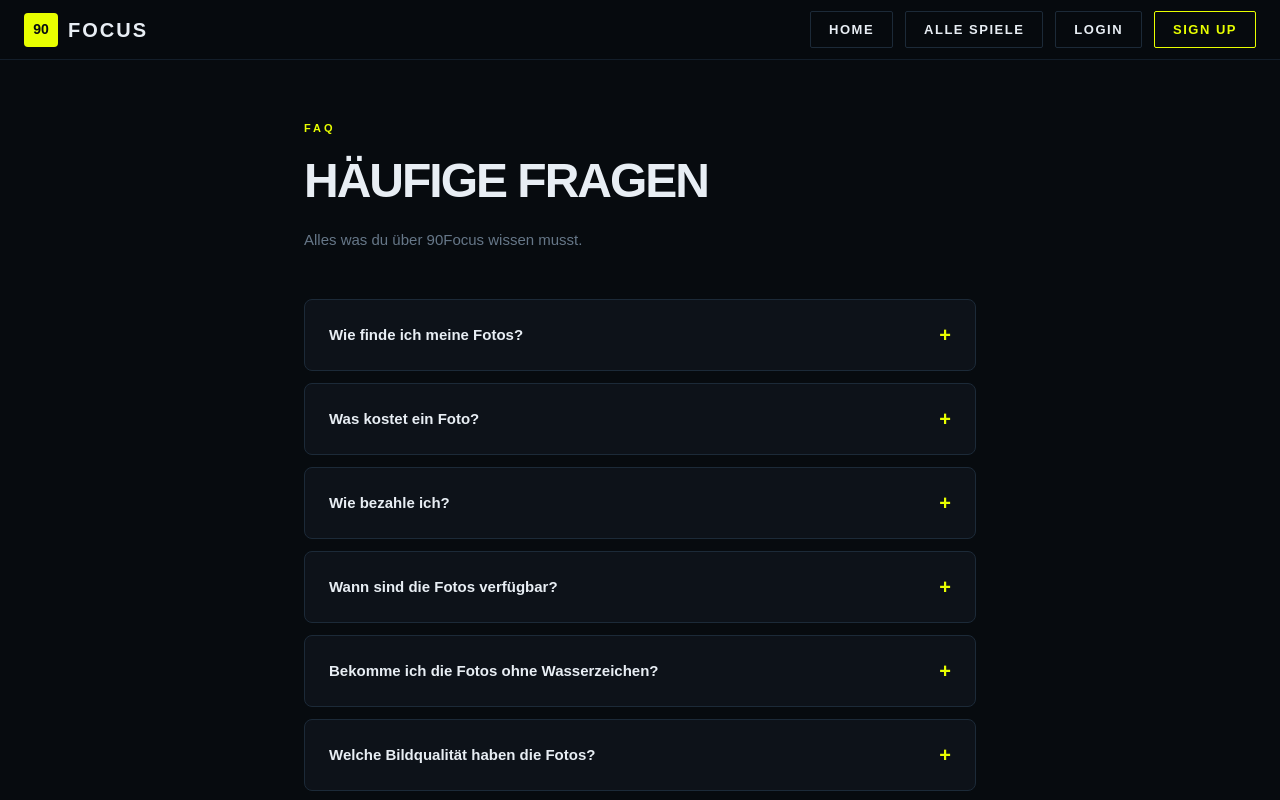
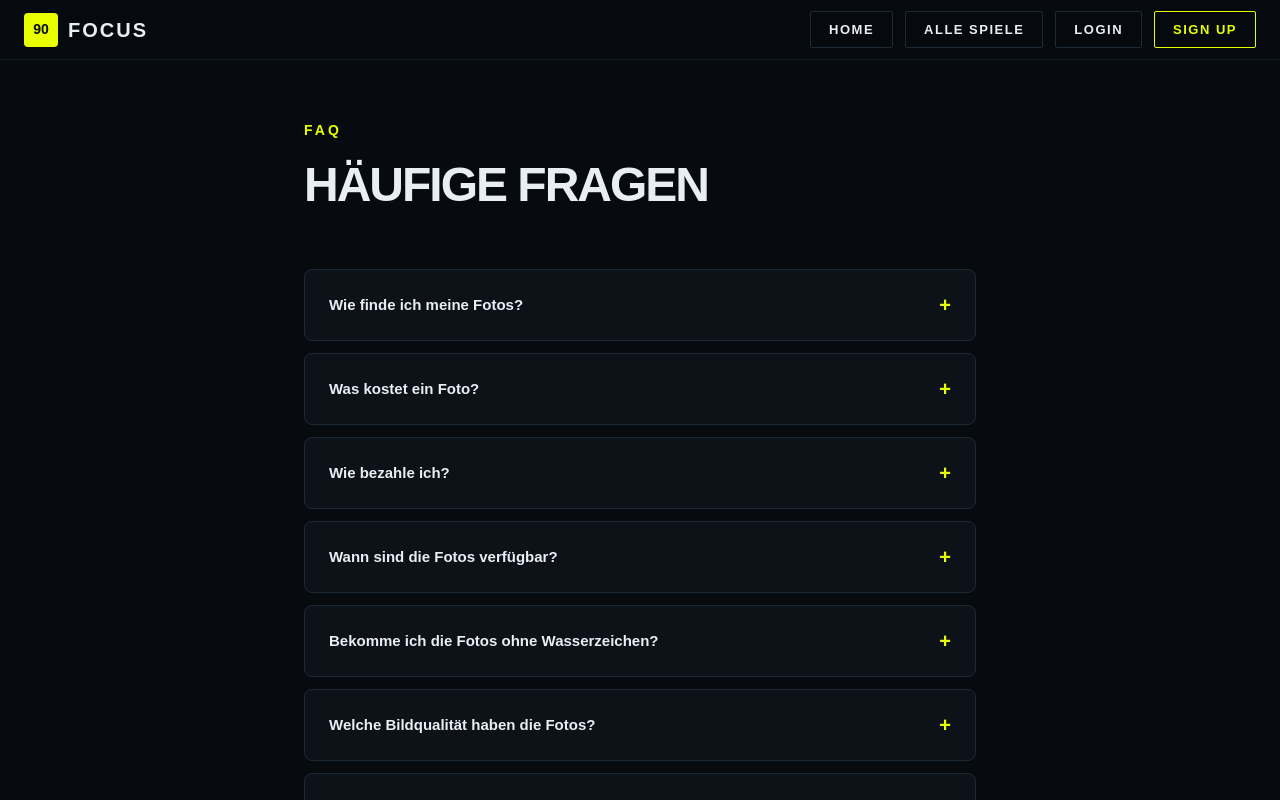
Before and after one commit to 90focus/90focus, a Next.js app: page /faq in a window 1280 px wide. Shown: the top 800 px of the page. Built offline with nearby package versions, Linux system fonts and the light colour scheme.

Commit message:
faq seite text weg faq grösser

```diff
--- a/app/faq/page.tsx
+++ b/app/faq/page.tsx
@@ -74,9 +74,8 @@ export default function FaqPage() {
       </nav>
 
       <div style={{ maxWidth: 720, margin: '60px auto 0', padding: '60px 24px' }}>
-        <div style={{ color: '#e8ff00', fontSize: 11, fontWeight: 800, letterSpacing: 3, textTransform: 'uppercase', marginBottom: 8 }}>FAQ</div>
-        <h1 style={{ fontSize: 48, fontWeight: 900, textTransform: 'uppercase', letterSpacing: -2, marginBottom: 12 }}>Häufige Fragen</h1>
-        <p style={{ color: '#667788', fontSize: 15, marginBottom: 48 }}>Alles was du über 90Focus wissen musst.</p>
+        <div style={{ color: '#e8ff00', fontSize: 14, fontWeight: 800, letterSpacing: 3, textTransform: 'uppercase', marginBottom: 8 }}>FAQ</div>
+        <h1 style={{ fontSize: 48, fontWeight: 900, textTransform: 'uppercase', letterSpacing: -2, marginBottom: 48 }}>Häufige Fragen</h1>
 
         <div style={{ display: 'flex', flexDirection: 'column', gap: 12 }}>
           {faqs.map((faq, i) => (
```
